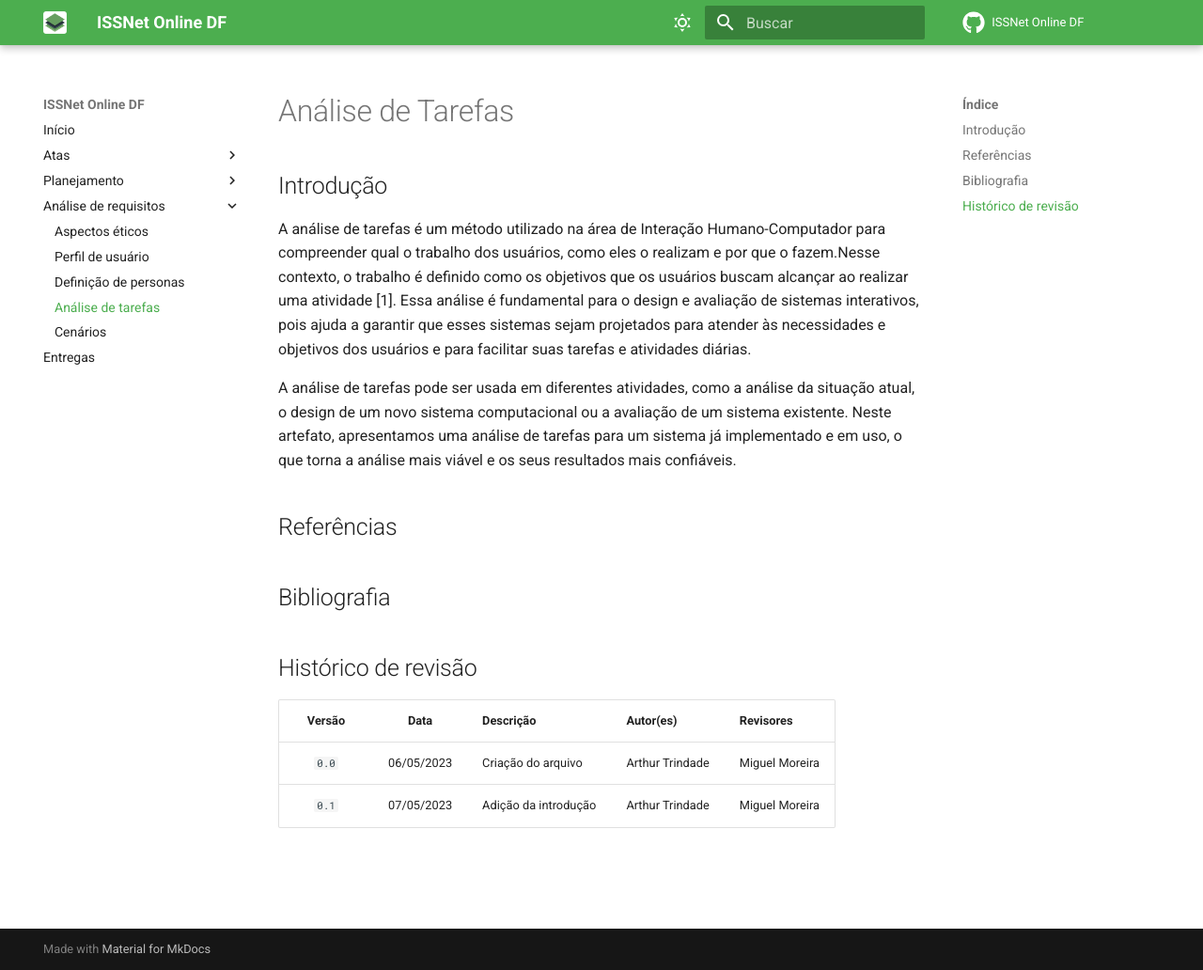
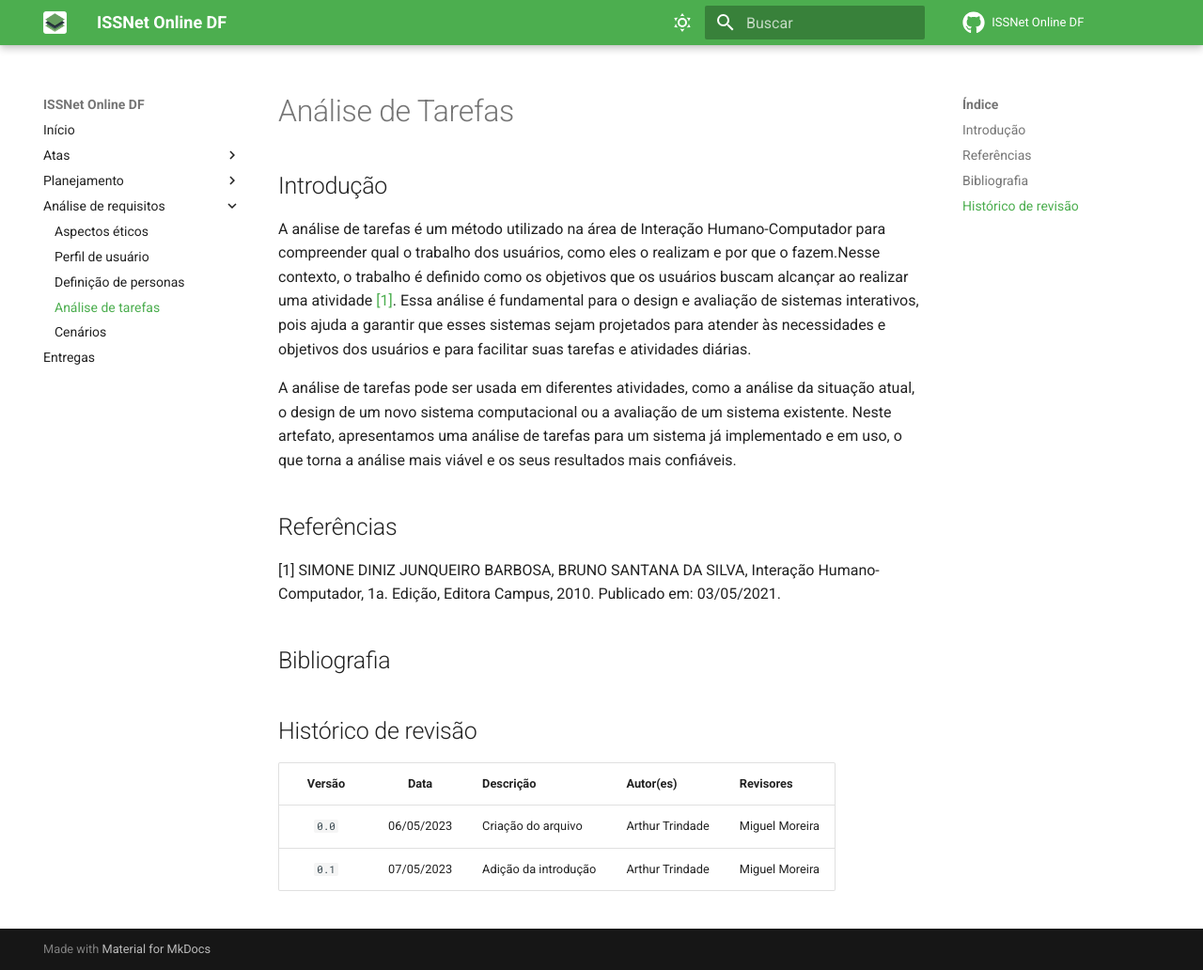
Before and after one commit to Interacao-Humano-Computador/2023.1-ISSNet, an MkDocs documentation site: the page built from gitpages/docs/analise_de_requisitos/analise_de_tarefas.md, in a window 1280 px wide and 1032 px high. Shown: the whole window at 94% size. Built offline with MkDocs 1.6.1 and Material for MkDocs 9.7.7, drawn with Linux system fonts in a browser that asks for light colours; comment, search, counter and statistics services are not loaded.

Commit message:
adição da referência

```diff
--- a/gitpages/docs/analise_de_requisitos/analise_de_tarefas.md
+++ b/gitpages/docs/analise_de_requisitos/analise_de_tarefas.md
@@ -1,11 +1,13 @@
 # Análise de Tarefas
 ## Introdução
- A análise de tarefas é um método utilizado na área de Interação Humano-Computador para compreender qual o trabalho dos usuários, como eles o realizam e por que o fazem.Nesse contexto, o trabalho é definido como os objetivos que os usuários buscam alcançar ao realizar uma atividade [1]. Essa análise é fundamental para o design e avaliação de sistemas interativos, pois ajuda a garantir que esses sistemas sejam projetados para atender às necessidades e objetivos dos usuários e para facilitar suas tarefas e atividades diárias.
+ A análise de tarefas é um método utilizado na área de Interação Humano-Computador para compreender qual o trabalho dos usuários, como eles o realizam e por que o fazem.Nesse contexto, o trabalho é definido como os objetivos que os usuários buscam alcançar ao realizar uma atividade <a href="#simone">[1]</a>. Essa análise é fundamental para o design e avaliação de sistemas interativos, pois ajuda a garantir que esses sistemas sejam projetados para atender às necessidades e objetivos dos usuários e para facilitar suas tarefas e atividades diárias.
 
  A análise de tarefas pode ser usada em diferentes atividades, como a análise da situação atual, o design de um novo sistema computacional ou a avaliação de um sistema existente. Neste artefato, apresentamos uma análise de tarefas para um sistema já implementado e em uso, o que torna a análise mais viável e os seus resultados mais confiáveis.
 
 ## Referências
 <!-- FONTES CITADAS UTILIZADAS PARA EMBASAR O TEXTO, REMOVER CASO NÃO HOUVER  -->
+<span id="simone">[1] SIMONE DINIZ JUNQUEIRO BARBOSA, BRUNO SANTANA DA SILVA, Interação Humano-Computador, 1a.
+Edição, Editora Campus, 2010. Publicado em: 03/05/2021.</span>
 
 ## Bibliografia
 <!-- FONTES CONSULTADAS DURANTE A ELABORAÇÃO DO TEXTO, CITADAS OU NÃO -->
```
